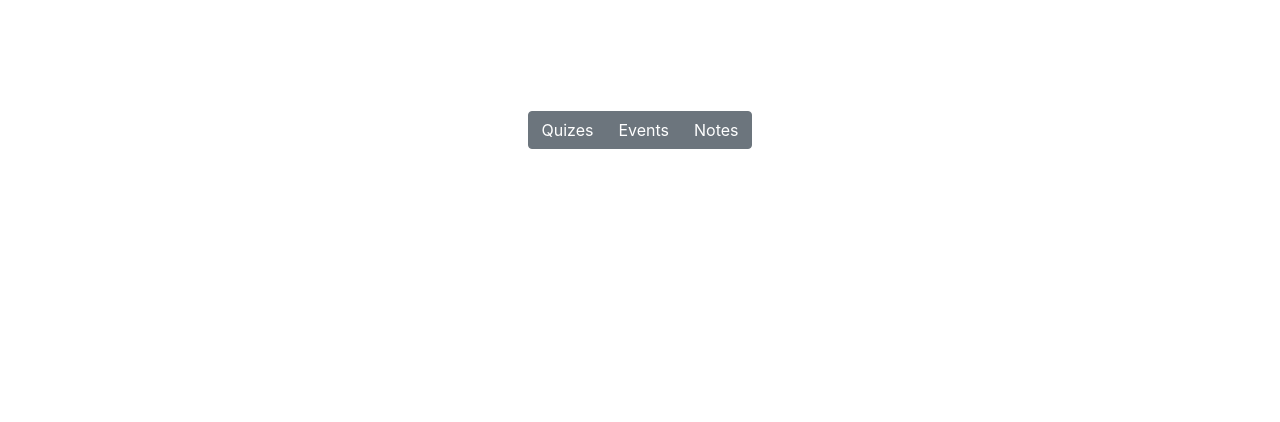
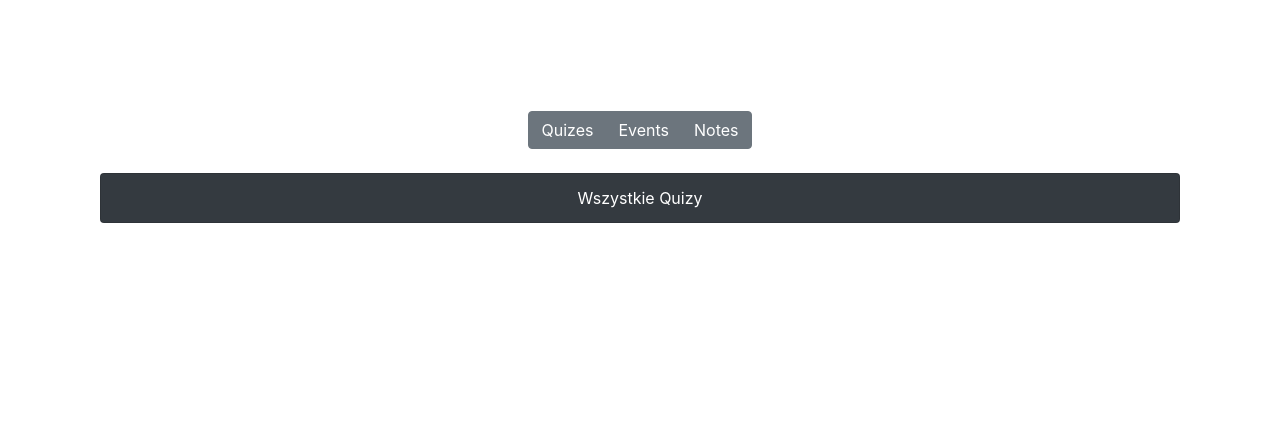
Before and after one commit to urbrob/hackathon2019, a Django app: template student-book/sbook/notes/templates/base_group.html in a window 1280 px wide. Shown: the part 65-487 px from the top of the page. Run offline with Django 3.2, Linux system fonts and the light colour scheme; the template is opened without the code that fills it, so the values that code supplies are empty; some libraries are stand-ins or nearby versions.

Commit message:
add instant show quizes

```diff
--- a/student-book/sbook/notes/templates/base_group.html
+++ b/student-book/sbook/notes/templates/base_group.html
@@ -30,7 +30,7 @@
 
 <div class="container">
   <br>
-  <div id="id1"  style="display:none">
+  <div id="id1"  style="display:block">
     <div class="col-12">
       <div class="list-group-item text-white bg-dark">
         <div class="row justify-content-md-center">
```
